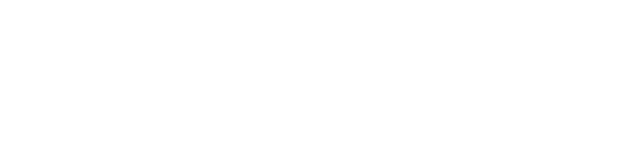
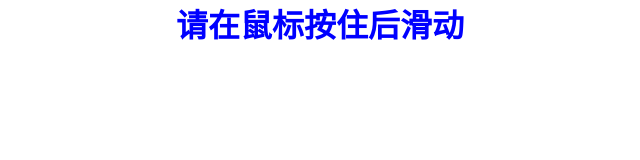
Before and after one commit to cindiou/Demo, a plain HTML site: page index.html in a window 1280 px wide. Shown: the whole page, without its empty margins (320-960 px from the left). Drawn offline with Linux system fonts and the light colour scheme.

Commit message:
添加了标题与说明 缺陷:绘制的线条不是正处于鼠标箭头之下

```diff
--- a/index.html
+++ b/index.html
@@ -4,11 +4,12 @@
     <meta charset="UTF-8" />
     <meta http-equiv="X-UA-Compatible" content="IE=edge" />
     <meta name="viewport" content="width=device-width, initial-scale=1.0" />
-    <title>Document</title>
+    <title>画板</title>
     <link rel="stylesheet" href="./style.css" />
     <!-- <script src="./paint.js" defer></script> -->
   </head>
   <body>
+    <h1>请在鼠标按住后滑动</h1>
     <canvas>您的浏览器不支持Canvas</canvas>
   </body>
 
--- a/paint.js
+++ b/paint.js
@@ -6,12 +6,6 @@ canvas.style.display = "block"; //类似于图片，转换为块状，防止高
 
 canvas.width = document.documentElement.clientWidth;
 canvas.height = document.documentElement.clientHeight; //必须初始时就设置好宽高，防止后期缩放比例，造成边界羽化
-
-console.log(
-  document.documentElement.clientWidth,
-  document.documentElement.clientHeight
-);
-console.log(canvas.width, canvas.height);
 
 const context = canvas.getContext("2d");
 context.lineCap = "round";
--- a/style.css
+++ b/style.css
@@ -4,3 +4,8 @@
   box-sizing: border-box;
   overflow: hidden;
 }
+
+h1 {
+  text-align: center;
+  color: blue;
+}
```
